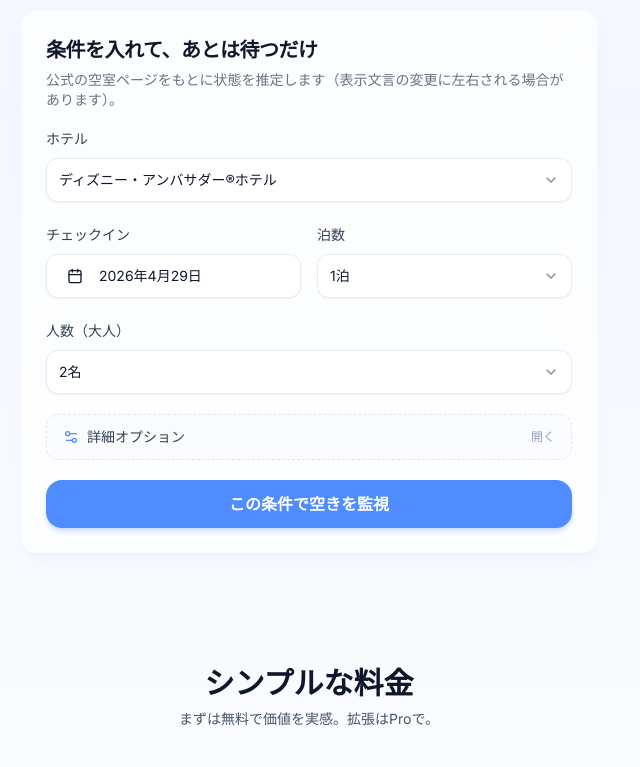
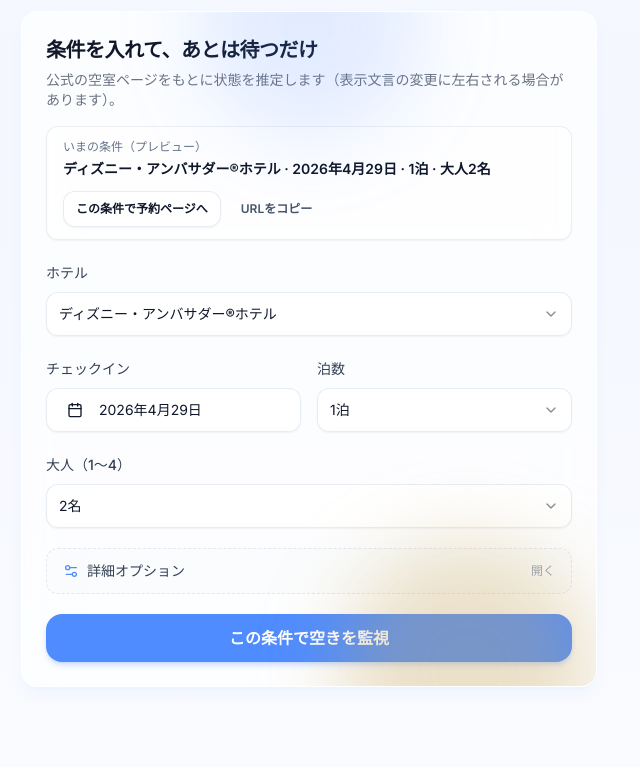
Before and after one commit to ryoutarouabe001-dev/disney-monitor, a Next.js app: page / in a window 1280 px wide. Shown: the part 1100-1867 px from the top of the page, without its empty margins (331-971 px from the left). Built offline with nearby package versions, Linux system fonts and the light colour scheme.

Commit message:
Add files via upload

```diff
--- a/components/MonitorForm.tsx
+++ b/components/MonitorForm.tsx
@@ -1,12 +1,17 @@
 "use client";
 
-import { useMemo, useState } from "react";
+import { useEffect, useMemo, useState } from "react";
 import { format } from "date-fns";
 import { ja } from "date-fns/locale";
 import { motion } from "framer-motion";
 import { CalendarIcon, Loader2, Settings2 } from "lucide-react";
 import { toast } from "sonner";
-import { DISNEY_HOTELS, type HotelId } from "@/lib/urlBuilder";
+import {
+  DISNEY_HOTELS,
+  type HotelId,
+  getHotelLabel,
+  buildDisneyUrl,
+} from "@/lib/urlBuilder";
 import { useMonitorStore } from "@/store/monitorStore";
 import { Button } from "@/components/ui/button";
 import {
@@ -48,6 +53,8 @@ export function MonitorForm() {
   );
   const [nights, setNights] = useState("1");
   const [guests, setGuests] = useState("2");
+  const [childGuests, setChildGuests] = useState("0");
+  const [childAges, setChildAges] = useState<number[]>([]);
   const [advanced, setAdvanced] = useState(false);
   const [roomType, setRoomType] = useState("");
   const [notifyLine, setNotifyLine] = useState(true);
@@ -56,6 +63,40 @@ export function MonitorForm() {
   const [busy, setBusy] = useState(false);
 
   const disabledAdd = useMemo(() => !canAdd, [canAdd]);
+
+  const previewUrl = useMemo(() => {
+    if (!date) return null;
+    try {
+      return buildDisneyUrl({
+        hotelId,
+        date,
+        nights: Number(nights),
+        guests: Number(guests),
+        childGuests: Number(childGuests),
+        childAges,
+        roomType: roomType.trim() || undefined,
+      });
+    } catch {
+      return null;
+    }
+  }, [
+    date,
+    hotelId,
+    nights,
+    guests,
+    childGuests,
+    childAges,
+    roomType,
+  ]);
+
+  useEffect(() => {
+    const n = Math.min(Math.max(Number(childGuests), 0), 4);
+    setChildAges((prev) => {
+      const next = [...prev];
+      while (next.length < n) next.push(0);
+      return next.slice(0, n);
+    });
+  }, [childGuests]);
 
   const onSubmit = async () => {
     if (!date) {
@@ -73,6 +114,8 @@ export function MonitorForm() {
       checkInDate: date,
       nights: Number(nights),
       guests: Number(guests),
+      childGuests: Number(childGuests),
+      childAges,
       roomType: roomType.trim() || undefined,
       notifyLine,
       notifyEmail,
@@ -98,7 +141,9 @@ export function MonitorForm() {
           whileInView={{ opacity: 1, y: 0 }}
           viewport={{ once: true }}
         >
-          <Card className="glass-panel border-white/50 shadow-glass">
+          <Card className="glass-panel border-white/50 shadow-glass relative overflow-hidden">
+            <div className="pointer-events-none absolute -top-24 left-1/2 h-56 w-56 -translate-x-1/2 rounded-full bg-brand/15 blur-2xl" />
+            <div className="pointer-events-none absolute -bottom-28 right-0 h-64 w-64 rounded-full bg-accent-gold-muted blur-2xl" />
             <CardHeader>
               <CardTitle className="text-xl">条件を入れて、あとは待つだけ</CardTitle>
               <CardDescription>
@@ -106,6 +151,57 @@ export function MonitorForm() {
               </CardDescription>
             </CardHeader>
             <CardContent className="space-y-5">
+              <div className="rounded-xl border border-slate-200/70 bg-white/60 px-4 py-3 shadow-sm">
+                <p className="text-xs font-medium text-slate-500">
+                  いまの条件（プレビュー）
+                </p>
+                <p className="mt-1 text-sm font-semibold text-slate-900">
+                  {getHotelLabel(hotelId)} ·{" "}
+                  {date ? format(date, "PPP", { locale: ja }) : "日付未選択"} ·{" "}
+                  {nights}泊 · 大人{guests}名
+                  {Number(childGuests) > 0 ? (
+                    <>
+                      {" "}
+                      ・子ども{childGuests}名（{childAges
+                        .slice(0, Number(childGuests))
+                        .join("、")}歳）
+                    </>
+                  ) : null}
+                </p>
+
+                <div className="mt-3 flex flex-col gap-2 sm:flex-row sm:items-center">
+                  <Button
+                    size="sm"
+                    variant="secondary"
+                    disabled={!previewUrl}
+                    className="rounded-xl"
+                    onClick={() => {
+                      if (!previewUrl) return;
+                      window.open(previewUrl, "_blank", "noopener,noreferrer");
+                    }}
+                  >
+                    この条件で予約ページへ
+                  </Button>
+                  <Button
+                    size="sm"
+                    variant="ghost"
+                    disabled={!previewUrl}
+                    className="rounded-xl"
+                    onClick={async () => {
+                      if (!previewUrl) return;
+                      try {
+                        await navigator.clipboard.writeText(previewUrl);
+                        toast.success("予約URLをコピーしました");
+                      } catch {
+                        toast.error("コピーに失敗しました");
+                      }
+                    }}
+                  >
+                    URLをコピー
+                  </Button>
+                </div>
+              </div>
+
               <div className="space-y-2">
                 <Label>ホテル</Label>
                 <Select
@@ -172,7 +268,7 @@ export function MonitorForm() {
               </div>
 
               <div className="space-y-2">
-                <Label>人数（大人）</Label>
+                <Label>大人（1〜4）</Label>
                 <Select value={guests} onValueChange={setGuests}>
                   <SelectTrigger>
                     <SelectValue />
@@ -207,6 +303,57 @@ export function MonitorForm() {
                   animate={{ opacity: 1, height: "auto" }}
                   className="space-y-4 overflow-hidden"
                 >
+                  <div className="space-y-2">
+                    <Label>子ども（任意）</Label>
+                    <Select value={childGuests} onValueChange={setChildGuests}>
+                      <SelectTrigger>
+                        <SelectValue placeholder="0" />
+                      </SelectTrigger>
+                      <SelectContent>
+                        {["0", "1", "2", "3", "4"].map((n) => (
+                          <SelectItem key={n} value={n}>
+                            {n}名
+                          </SelectItem>
+                        ))}
+                      </SelectContent>
+                    </Select>
+                    {Number(childGuests) > 0 && (
+                      <div className="mt-2 grid gap-3 sm:grid-cols-2">
+                        {Array.from({ length: Number(childGuests) }).map(
+                          (_, idx) => (
+                            <div key={idx} className="space-y-2">
+                              <p className="text-xs font-medium text-slate-700">
+                                子ども{idx + 1}の年齢
+                              </p>
+                              <Select
+                                value={String(childAges[idx] ?? 0)}
+                                onValueChange={(v) => {
+                                  const age = Number(v);
+                                  setChildAges((prev) => {
+                                    const next = [...prev];
+                                    next[idx] = age;
+                                    return next;
+                                  });
+                                }}
+                              >
+                                <SelectTrigger>
+                                  <SelectValue />
+                                </SelectTrigger>
+                                <SelectContent>
+                                  {Array.from({ length: 18 }).map((__, a) => (
+                                    <SelectItem key={a} value={String(a)}>
+                                      {a}歳
+                                    </SelectItem>
+                                  ))}
+                                </SelectContent>
+                              </Select>
+                            </div>
+                          )
+                        )}
+                      </div>
+                    )}
+                  </div>
+
                   <div className="space-y-2">
                     <Label>ルームタイプ（任意）</Label>
                     <Input
--- a/lib/urlBuilder.ts
+++ b/lib/urlBuilder.ts
@@ -47,6 +47,10 @@ export type BuildDisneyUrlParams = {
   date: Date;
   nights: number;
   guests: number;
+  /** Child guests count (任意) */
+  childGuests?: number;
+  /** Each child's age (in years). Length should match `childGuests` */
+  childAges?: number[];
   /** Reserved for future room-type deep links */
   roomType?: string;
 };
@@ -59,7 +63,15 @@ const RESERVE_BASE =
  * Fragment after pathname may change — centralize tweaks in this module only.
  */
 export function buildDisneyUrl(params: BuildDisneyUrlParams): string {
-  const { hotelId, date, nights, guests, roomType } = params;
+  const {
+    hotelId,
+    date,
+    nights,
+    guests,
+    childGuests,
+    childAges,
+    roomType,
+  } = params;
   const hotel = DISNEY_HOTELS.find((h) => h.id === hotelId);
   if (!hotel) {
     throw new Error(`Unknown hotel: ${hotelId}`);
@@ -68,6 +80,7 @@ export function buildDisneyUrl(params: BuildDisneyUrlParams): string {
   const useDate = format(date, "yyyyMMdd");
   const stayingDays = Math.min(Math.max(nights, 1), 3);
   const adultNum = Math.min(Math.max(guests, 1), 4);
+  const childNum = Math.min(Math.max(childGuests ?? 0, 0), 4);
 
   const search = new URLSearchParams({
     displayType: "hotel-search",
@@ -77,9 +90,19 @@ export function buildDisneyUrl(params: BuildDisneyUrlParams): string {
     stayingDays: String(stayingDays),
     adultNum: String(adultNum),
     searchHotelCD: hotel.searchHotelCD,
-    childNum: "0",
+    childNum: String(childNum),
     roomsNum: "1",
   });
+
+  // TDR reservation site expects a "age info" string when `childNum` > 0.
+  // The exact format can change; keep adjustments centralized here.
+  if (childNum > 0) {
+    const ages = (childAges ?? []).slice(0, childNum).map((a) => a ?? 0);
+    if (ages.length > 0) {
+      // Best-effort format: comma-separated ages (e.g. "3,7")
+      search.set("childAgeBedInform", ages.join(","));
+    }
+  }
 
   if (roomType?.trim()) {
     search.set("searchRoomName", roomType.trim());
--- a/store/monitorStore.ts
+++ b/store/monitorStore.ts
@@ -19,6 +19,8 @@ export type Monitor = {
   checkIn: string;
   nights: number;
   guests: number;
+  childGuests: number;
+  childAges: number[];
   roomType?: string;
   notifyLine: boolean;
   notifyEmail: boolean;
@@ -37,6 +39,8 @@ export type AddMonitorInput = {
   checkInDate: Date;
   nights: number;
   guests: number;
+  childGuests?: number;
+  childAges?: number[];
   roomType?: string;
   notifyLine: boolean;
   notifyEmail: boolean;
@@ -52,6 +56,12 @@ type MonitorState = {
   /** Free tier: false. Pro UI prepared; no payment yet. */
   isPro: boolean;
   checkIntervalMs: number;
+  /**
+   * "今すぐチェック要求" のためのカウンタ。
+   * 追加直後に UI が即時でステータス反映されるように使う。
+   * 永続化しない（サーバー/別タブで意味が変わるため）。
+   */
+  tickNonce: number;
   addMonitor: (input: AddMonitorInput) => { ok: true } | { ok: false; reason: string };
   updateMonitor: (id: string, patch: Partial<Monitor>) => void;
   removeMonitor: (id: string) => void;
@@ -67,6 +77,7 @@ type MonitorState = {
   setPro: (v: boolean) => void;
   getIntervalMs: () => number;
   canAddMonitor: () => boolean;
+  requestCheckNow: () => void;
 };
 
 function newId() {
@@ -80,6 +91,7 @@ export const useMonitorStore = create<MonitorState>()(
       logs: [],
       isPro: false,
       checkIntervalMs: MIN_INTERVAL_MS,
+      tickNonce: 0,
 
       getIntervalMs: () => {
         const { isPro } = get();
@@ -105,6 +117,8 @@ export const useMonitorStore = create<MonitorState>()(
           date: input.checkInDate,
           nights: input.nights,
           guests: input.guests,
+          childGuests: input.childGuests ?? 0,
+          childAges: input.childAges ?? [],
           roomType: input.roomType,
         });
 
@@ -114,6 +128,11 @@ export const useMonitorStore = create<MonitorState>()(
           checkIn: input.checkInDate.toISOString(),
           nights: input.nights,
           guests: input.guests,
+          childGuests: input.childGuests ?? 0,
+          childAges: (input.childAges ?? []).slice(
+            0,
+            Math.min(Math.max(input.childGuests ?? 0, 0), 4)
+          ),
           roomType: input.roomType,
           notifyLine: input.notifyLine,
           notifyEmail: input.notifyEmail,
@@ -126,7 +145,10 @@ export const useMonitorStore = create<MonitorState>()(
           createdAt: new Date().toISOString(),
         };
 
-        set((s) => ({ monitors: [monitor, ...s.monitors] }));
+        set((s) => ({
+          monitors: [monitor, ...s.monitors],
+          tickNonce: Date.now(),
+        }));
         return { ok: true };
       },
 
@@ -164,6 +186,7 @@ export const useMonitorStore = create<MonitorState>()(
         }),
 
       setPro: (v) => set({ isPro: v }),
+      requestCheckNow: () => set({ tickNonce: Date.now() }),
     }),
     {
       name: "magic-vacancy-monitors",
```
Also changed, not shown: components/MonitorCard.tsx (+15 -3 lines), hooks/useMonitorEngine.ts (+43 -17 lines).
